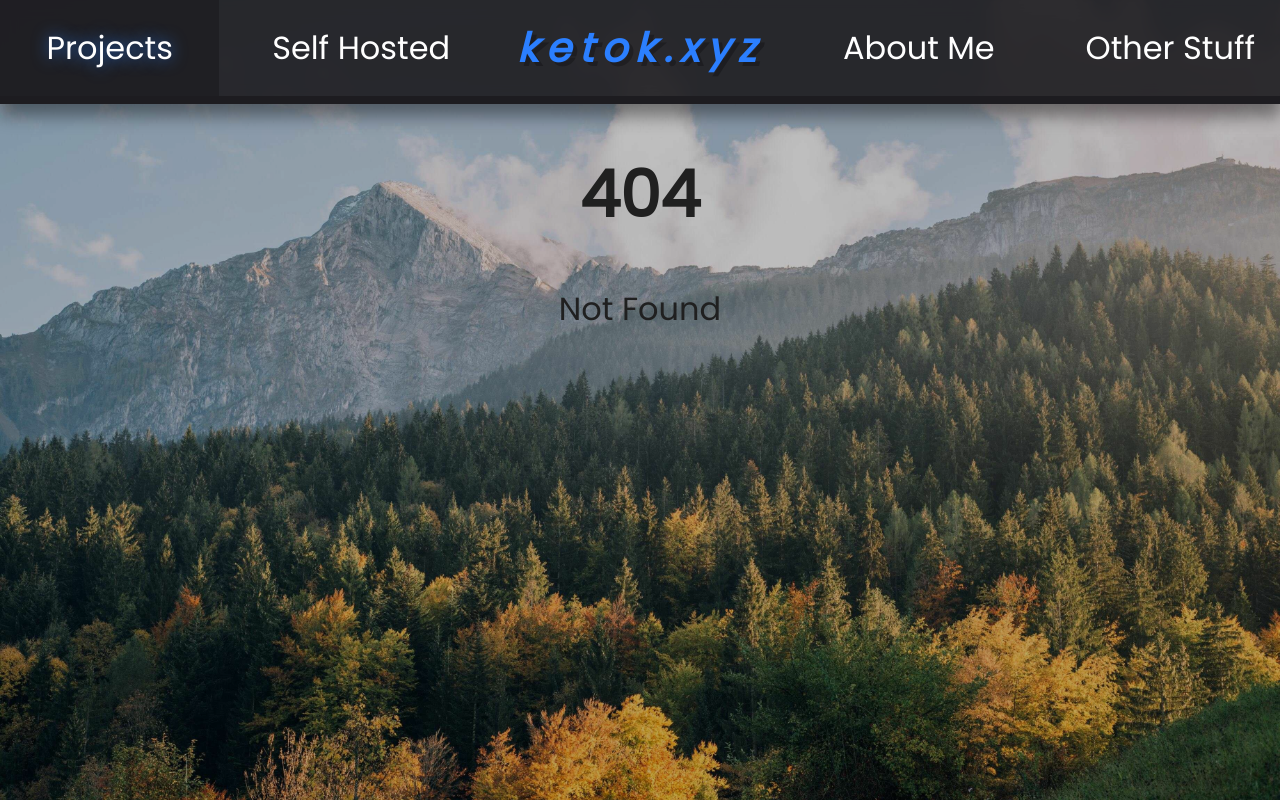
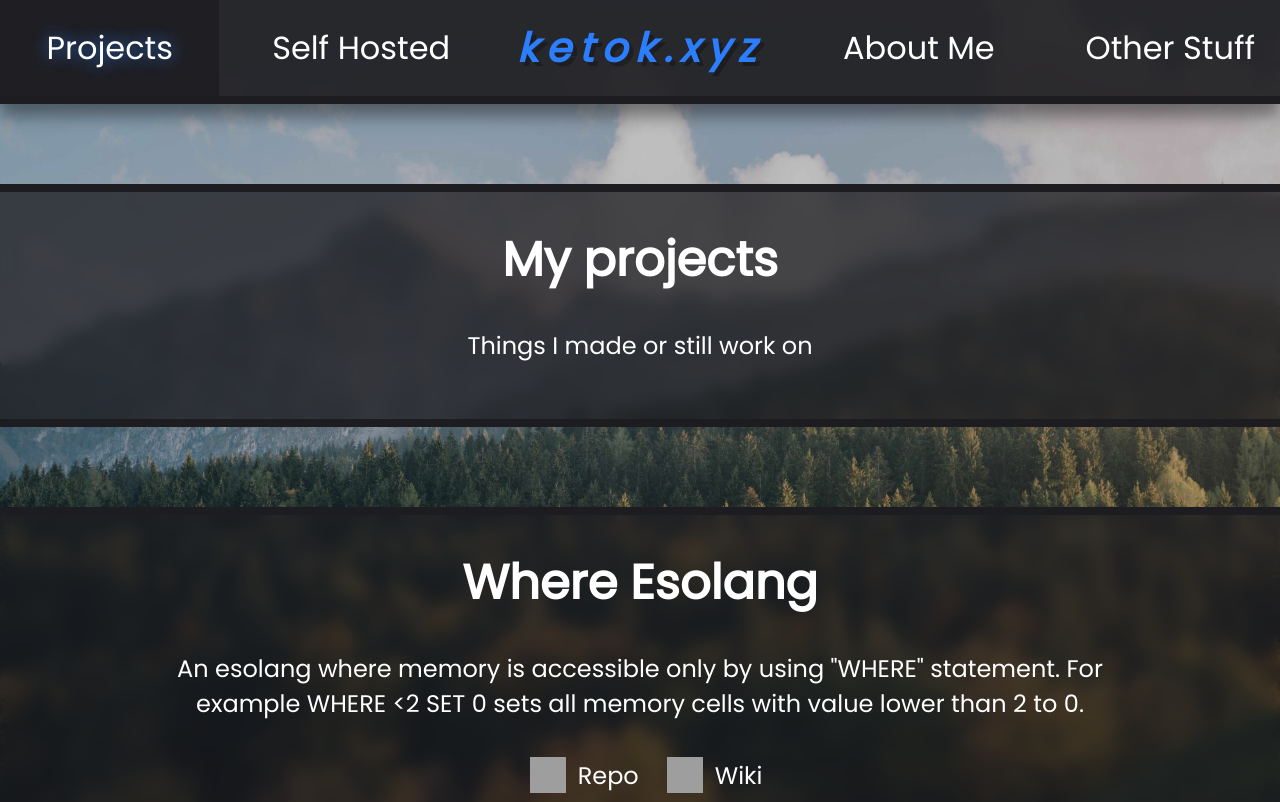
Before and after one commit to Ketok4321/website, a SvelteKit app: page /projects in a window 1280 px wide. Before the commit this address had no page. Shown: the top 802 px of the page. Built offline with nearby package versions, Linux system fonts and the light colour scheme; grey boxes are pictures that could not be loaded.

Commit message:
Projects page

```diff
--- a/src/lib/components/Navbar.svelte
+++ b/src/lib/components/Navbar.svelte
@@ -1,5 +1,5 @@
 <nav>
-    <a href="todo">Projects</a>
+    <a href="projects">Projects</a>
     <a href="self_hosted">Self Hosted</a>
     <a href="/" id="title">ketok.xyz</a>
     <a href="todo">About Me</a>
--- /dev/null
+++ b/src/routes/projects/+page.svelte
@@ -0,0 +1,25 @@
+<script>
+    import Box from "$lib/components/Box.svelte"
+	import Link from "$lib/components/Link.svelte"
+</script>
+
+<Box>
+	<h1>My projects</h1>
+	<p>Things I made or still work on</p>
+</Box>
+
+<Box>
+	<h1>Where Esolang</h1>
+	<p>
+		An esolang where memory is accessible only by using "WHERE" statement.
+		For example WHERE &lt;2 SET 0 sets all memory cells with value lower than 2 to 0.
+	</p>
+	<div style:display="flex" style:flex-direction="row" style:justify-content="center" style:align-items="center" style:gap="0.5em">
+		<Link href="https://github.com/Ketok4321/WhereEsolang" label="Repo" icon="github/f0f0f0" alt="github"/>
+		<Link href="https://esolangs.org/wiki/Where" label="Wiki" icon="wikipedia/f0f0f0" alt="wiki"/>
+	</div>
+</Box>
+
+<Box>
+	<p>WIP</p>
+</Box>
--- a/src/routes/self_hosted/+page.svelte
+++ b/src/routes/self_hosted/+page.svelte
@@ -5,7 +5,7 @@
 
 <Box>
 	<h1>Things I self-host</h1>
-	<p>Here is the list of things I self-host on my homeserver.</p>
+	<p>Things I self-host on my homeserver.</p>
 </Box>
 
 <Box>
@@ -18,5 +18,5 @@
 </Box>
 
 <Box>
-	<p>There will be more stuff in the future</p>
+	<p>WIP</p>
 </Box>
```
